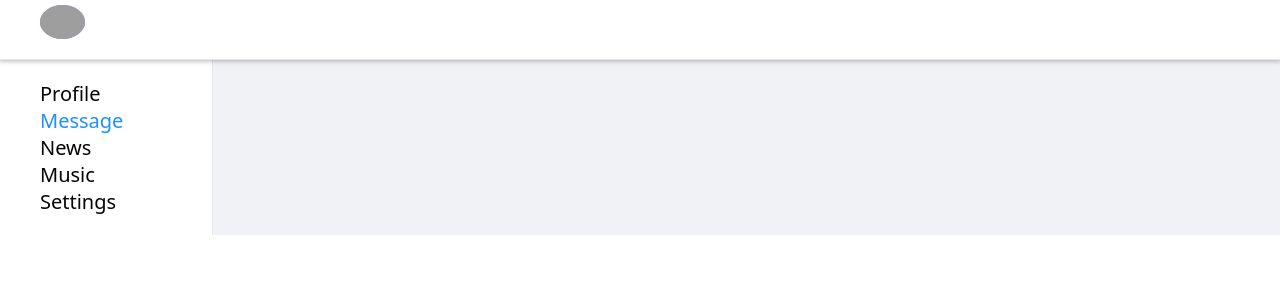
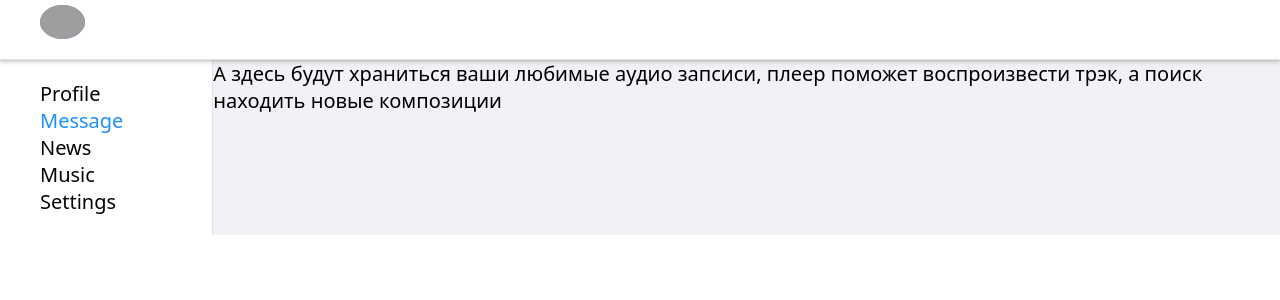
Before and after one commit to melivaro/social-network, a React (Create React App) app: page /music in a window 1280 px wide. Shown: the top 300 px of the page. Built offline with nearby package versions, Linux system fonts and the light colour scheme; grey boxes are pictures that could not be loaded.

Commit message:
created all subComponents for NavBar

```diff
--- a/src/App.tsx
+++ b/src/App.tsx
@@ -5,6 +5,9 @@ import {NavBar} from "./components/NavBar/NavBar";
 import {Profile} from "./components/Profile/Profile";
 import {Dialogs} from "./components/Dialogs/Dialogs";
 import {BrowserRouter, Route} from "react-router-dom";
+import {News} from "./components/News/News";
+import {Music} from "./components/Music/Music";
+import {Settings} from "./components/Settings/Settings";
 
 function App() {
     return (
@@ -15,6 +18,9 @@ function App() {
                 <div className="app-wrapper-content">
                     <Route path={"/profile"} component={Profile}/>
                     <Route path={"/dialogs"} component={Dialogs}/>
+                    <Route path={"/news"} component={News}/>
+                    <Route path={"/music"} component={Music}/>
+                    <Route path={"/settings"} component={Settings}/>
                 </div>
             </div>
         </BrowserRouter>
--- /dev/null
+++ b/src/components/Music/Music.tsx
@@ -0,0 +1,9 @@
+import React from "react";
+import s from "./Music.module.css"
+
+export function Music() {
+    return (
+        <div>А здесь будут храниться ваши любимые аудио запсиси, плеер поможет воспроизвести трэк, а поиск находить
+            новые композиции</div>
+    )
+}
--- /dev/null
+++ b/src/components/News/News.tsx
@@ -0,0 +1,8 @@
+import React from "react";
+import s from "./News.module.css"
+
+export function News() {
+    return (
+        <div>Здесь будет лента актуальных новостей, основанная на ваших предпочтениях</div>
+    )
+}
--- /dev/null
+++ b/src/components/Settings/Settings.tsx
@@ -0,0 +1,8 @@
+import React from "react";
+import s from "./Settings.module.css"
+
+export function Settings() {
+    return (
+        <div>Различне настройки соцеальной сети</div>
+    )
+}
```
Also changed, not shown: src/components/Music/Music.module.css (added), src/components/News/News.module.css (added), src/components/Settings/Settings.module.css (added).
